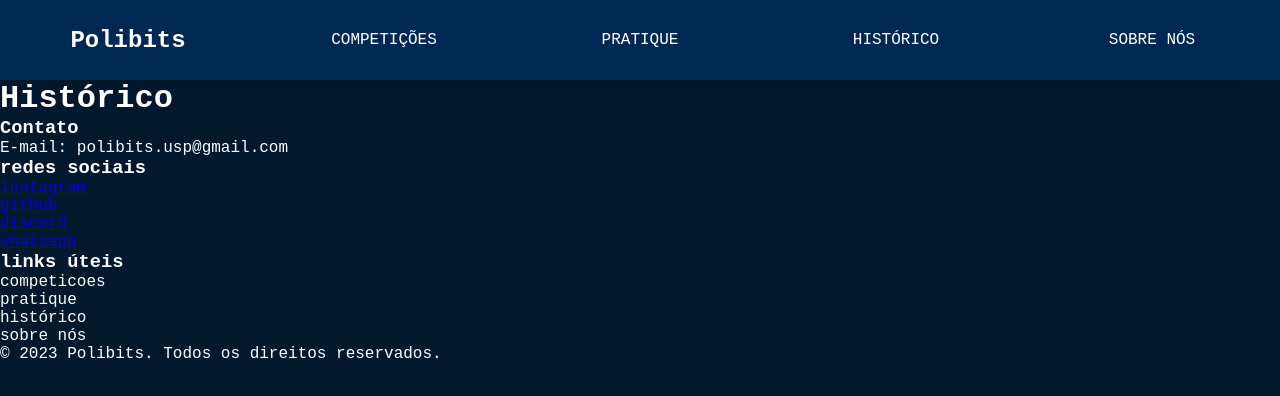
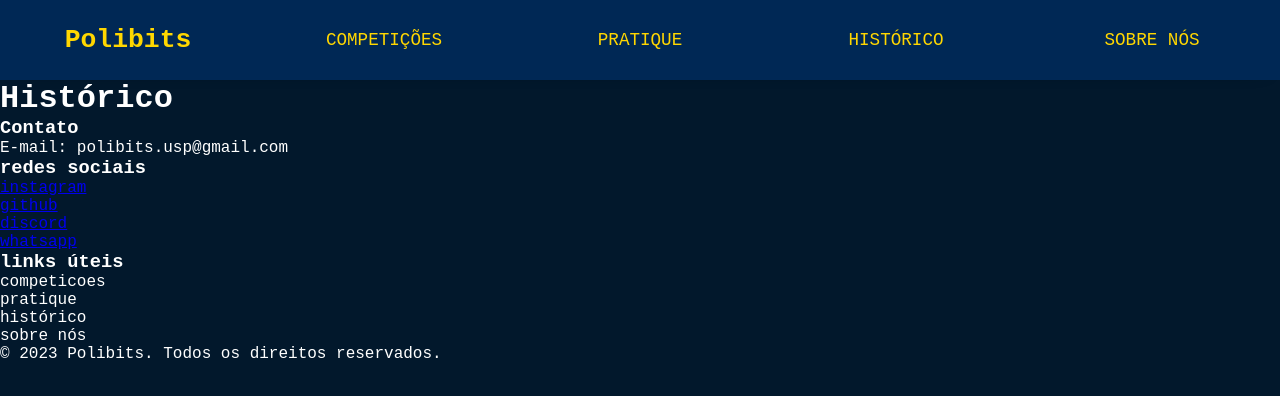
Before and after one commit to Polibits/website-frontend, a React (Create React App) app: page /historico in a window 1280 px wide. Shown: the top 396 px of the page. Built offline with nearby package versions, Linux system fonts and the light colour scheme.

Commit message:
📱 Design: basic navbar style finished

```diff
--- a/src/css/basic.css
+++ b/src/css/basic.css
@@ -1,9 +1,9 @@
 :root {
     --black: #000000;
     --white: #FFFFFF;
+    --golden: #ffd700;
     --dark-blue: #02182c;
     --light-blue: #002855;
-
     --h1-font-size: 2rem;
     --text-font-size: 1rem;
 }
--- a/src/css/navbar.css
+++ b/src/css/navbar.css
@@ -8,8 +8,10 @@
     text-align: center;
 }
 
-.navbar-icon {
+.navbar-container .navbar-icon h1{
+    color: var(--golden);
     width: 20vw;
+    text-decoration-color: var(--golden);
 }
 
 .navbar-links {
@@ -28,7 +30,8 @@
 
 /* estilo padrão do link */
 .navbar-container a {
-    color: var(--white);
+    font-size: 1.1rem;
+    color: var(--golden);
     text-decoration: none;
 }
 
@@ -36,9 +39,5 @@
 .navbar-container a:hover {
     font-weight: 600;
     text-decoration: underline;
+    text-decoration-color: var(--golden);
 }
-
-/* estilo do link ativado */
-.navbar-container a:hover {
-    color: var(--white);
-}
```
